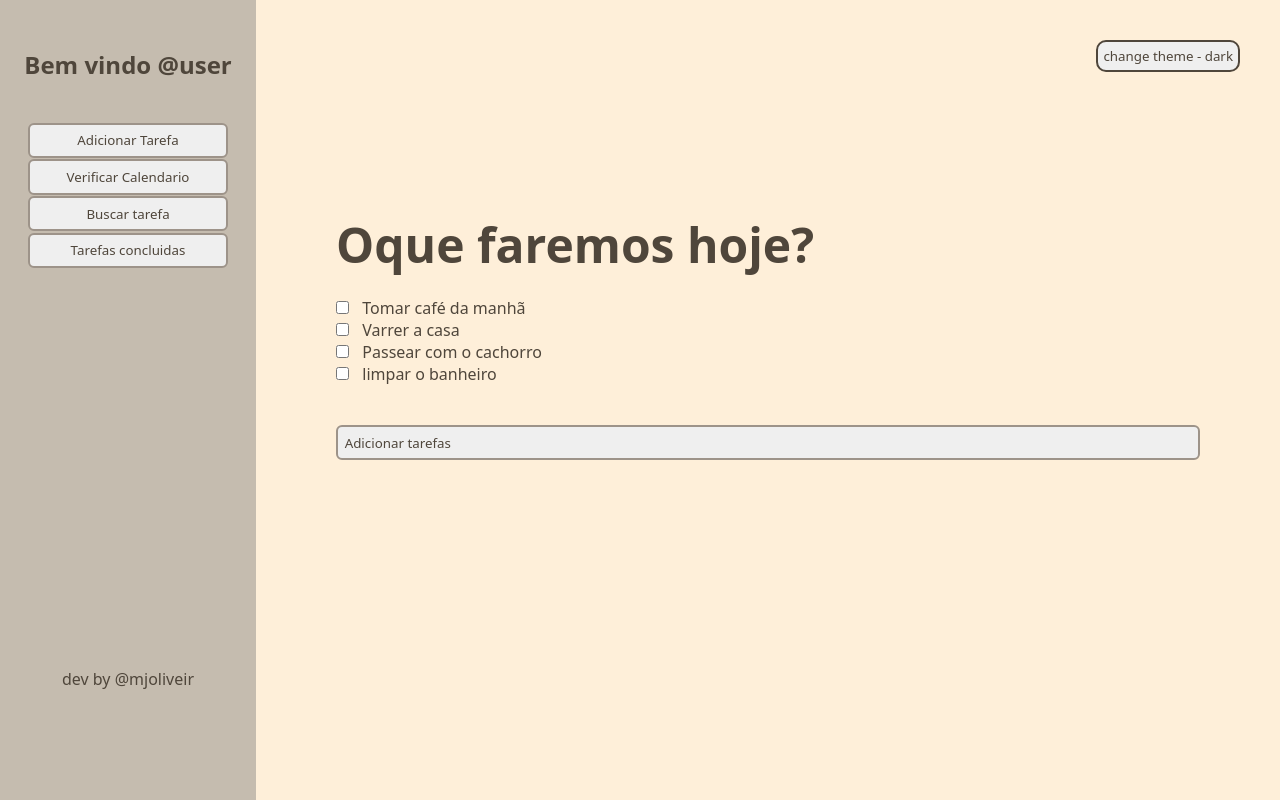
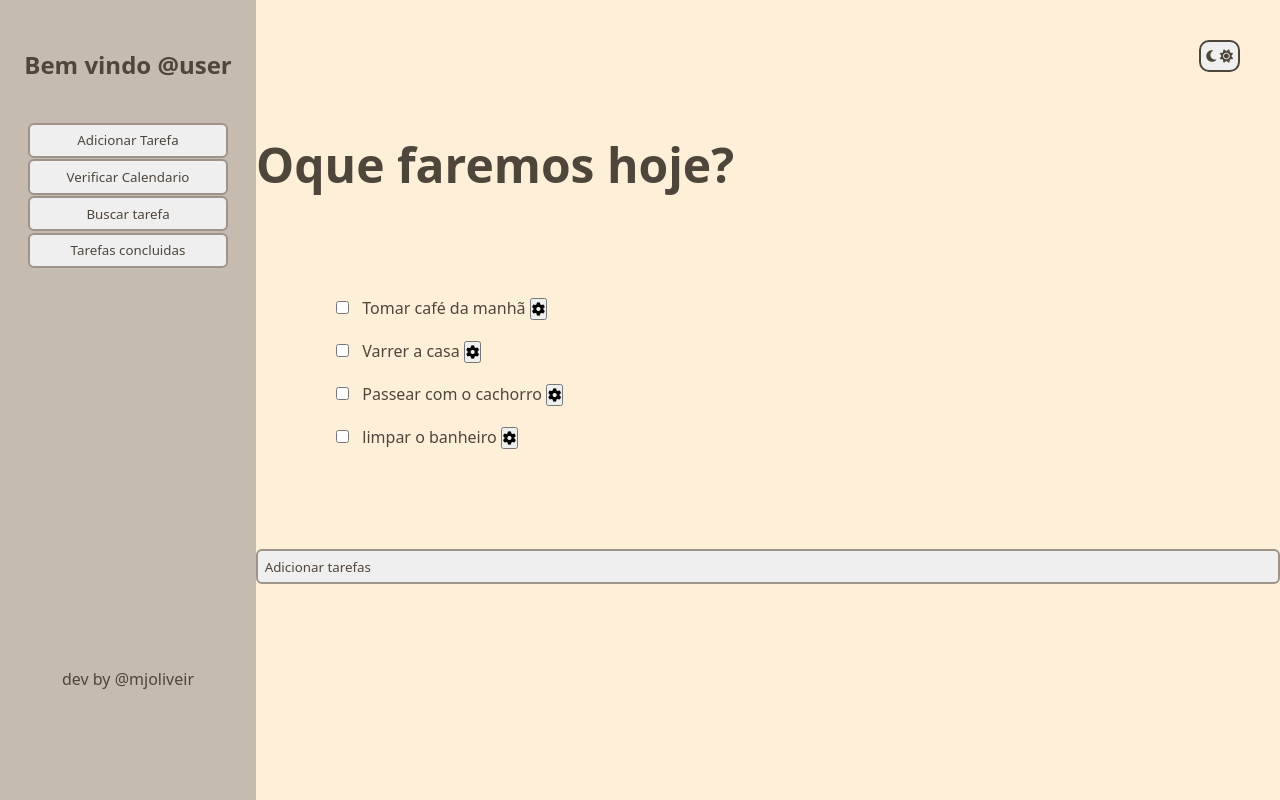
Before and after one commit to mjoliveir/to-do-list-website, a plain HTML site: page index.html in a window 1280 px wide. Drawn offline with Linux system fonts and the light colour scheme.

Commit message:
refactor theme button and task list structure; add edit buttons for tasks

```diff
--- a/index.html
+++ b/index.html
@@ -5,8 +5,8 @@
     <meta name="viewport" content="width=device-width, initial-scale=1.0">
     <title>Document</title>
     <link rel="stylesheet" href="styles.css">
+    <link rel="stylesheet" href="https://cdnjs.cloudflare.com/ajax/libs/font-awesome/6.5.0/css/all.min.css">
 </head>
-    <script src="app.js"></script>
 <body>
     <header></header>
     <main>
@@ -35,30 +35,45 @@
             </div>
             <div class="c1-caixa">
                 <div class="c1-theme">
-                    <button onclick="switchTheme()" class="c1-theme-bot">change theme - dark</button>
+                    <button onclick="switchTheme()" class="c1-theme-bot"><i class="fa-solid fa-moon hidden"></i>
+                    <i class="fa-solid fa-sun hidden"></i></button>
                     <!-- <a class="c1-theme-bot" href="dark-index.html">change theme - dark</a> -->
                 </div>
+                                    <h2 class="c1-titulo">Oque faremos hoje?</h2>
                 <div class="c1-caixa-inferior">
-                    <h2 class="c1-titulo">Oque faremos hoje?<i class="fa-solid fa-house"></i></h2>
-                    <div>
+
+                    <section class="teste">
                         <label><input class="c1-margin-input-from-text" type="checkbox">Tomar café da manhã</label>
-                    <div>
+                        <button class="edit-button"><i class="fa-solid fa-gear"></i></button>
+                    </section>
+                    <div class="teste">
                         <label><input class="c1-margin-input-from-text" type="checkbox">Varrer a casa</label>
+                        <button class="edit-button"><i class="fa-solid fa-gear"></i></button>
                     </div>
-                    <div>
+                    <div class="teste">
                         <label><input class="c1-margin-input-from-text" type="checkbox">Passear com o cachorro</label>
+                        <button class="edit-button"><i class="fa-solid fa-gear"></i></button>
                     </div>
-                    <div>
+                    <div class="teste">
                         <label><input class="c1-margin-input-from-text" type="checkbox">limpar o banheiro</label>
+                        <button class="edit-button"><i class="fa-solid fa-gear"></i></button>
                     </div>
                 </div>
                 <!-- <input class="c1c-add-tasks" type="text"> -->
-                 <div class="newTasks" id="newTasks"></div>
-                 <button onclick="createTask()" input class="c1c-add-tasks" id="taskButton">Adicionar tarefas</button>
+                 <div class="newTasks" id="newTasks">
+                 <button onclick="createTask()" class="c1c-add-tasks" id="taskButton">Adicionar tarefas</button>
+                 </div>
             </div>
         </section>
     </main>
 <footer></footer>
-</script>
+<script src="app.js"></script>
 </body>
 </html>
+
+
+<!-- transition
+    cursor pointer
+    position
+    transition
+    transformscale -->
```
